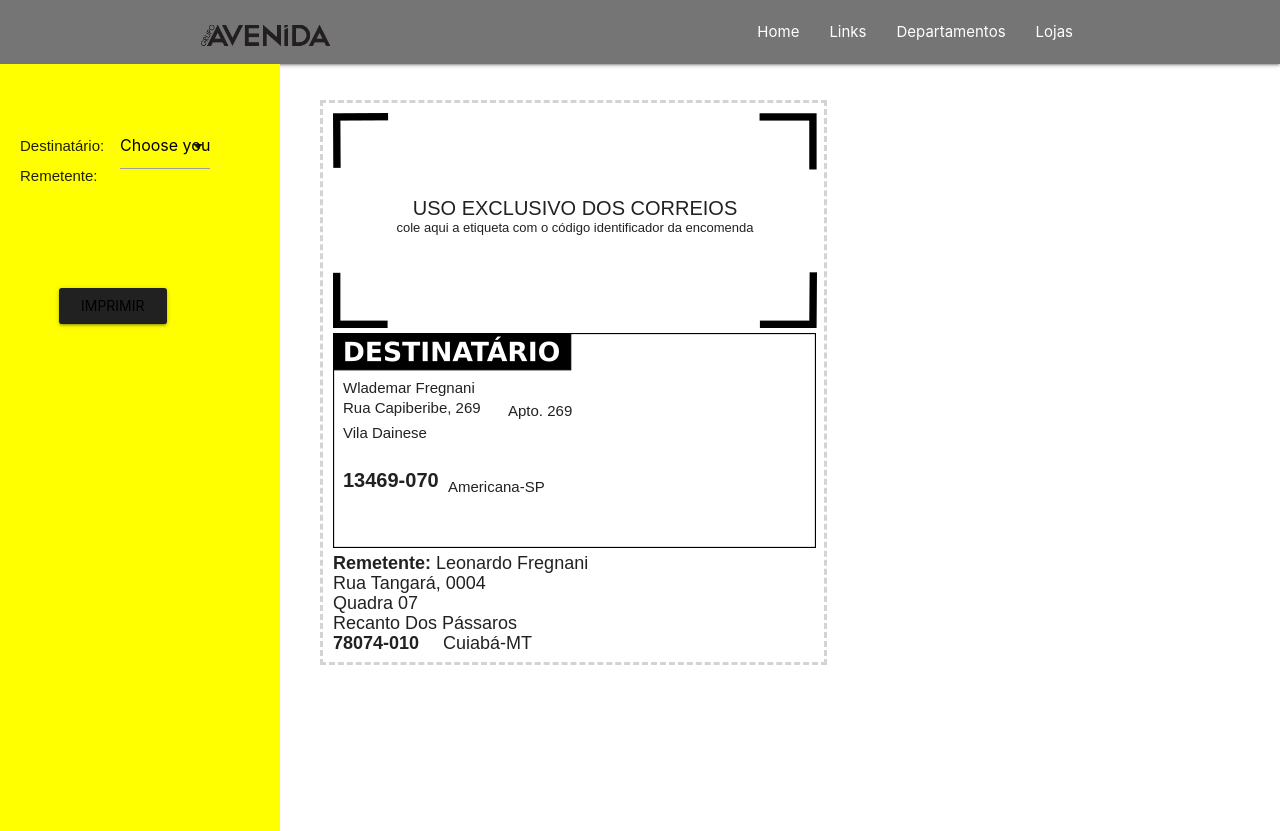
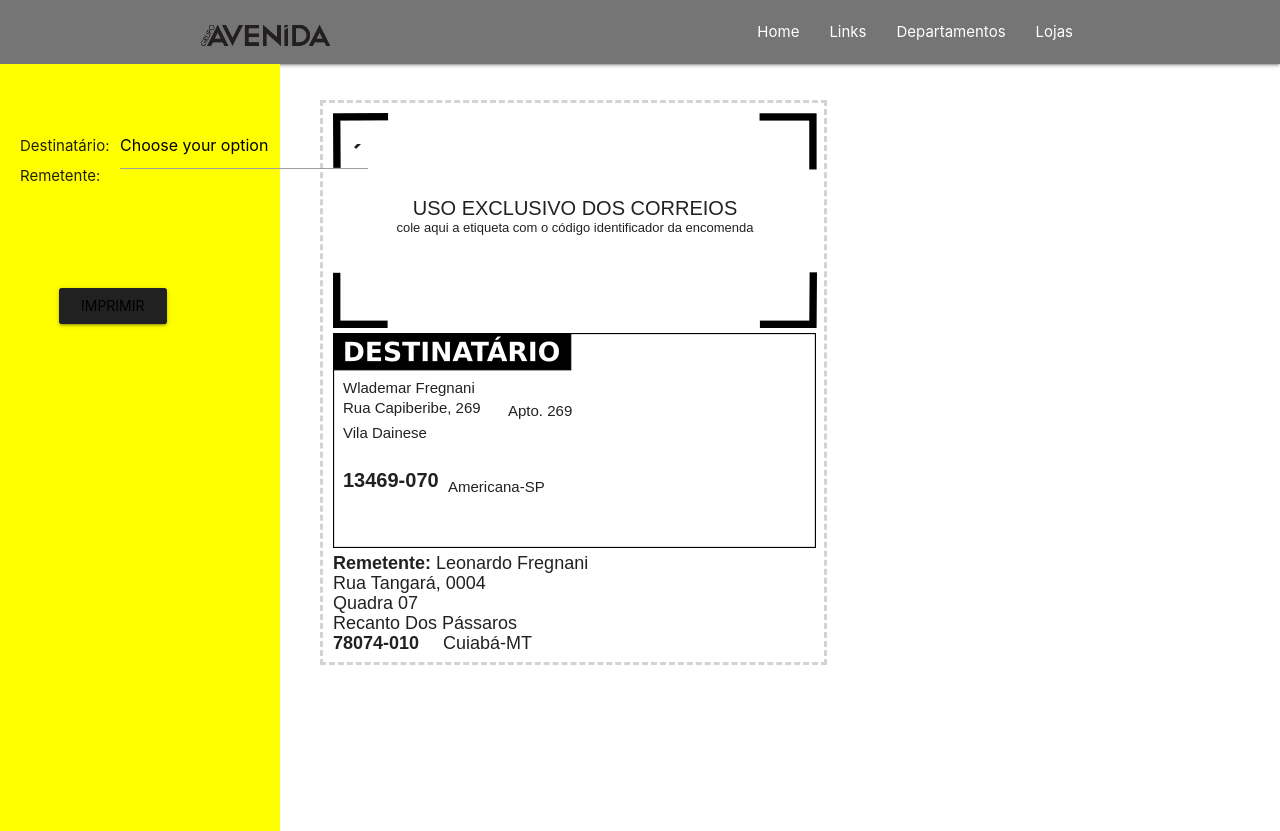
Before and after one commit to CleverssonHames/intranetgav, a Django app: template templates/intranet/etiqueta_correios.html in a window 1280 px wide. Shown: the top 831 px of the page. Run offline with Django 3.2, Linux system fonts and the light colour scheme; the template is opened without the code that fills it, so the values that code supplies are empty.

Commit message:
alterando 18

```diff
--- a/static/intranet/main.css
+++ b/static/intranet/main.css
@@ -1,10 +1,8 @@
 /* Inicio da seção Seção de seleção do remetente e destinatario */
 .destinatario{
     position: absolute;
-    width: 90px;
     left: 20px;
     top: 120px;
-    font-family: Arial, Helvetica, sans-serif;
 }
 .box-destino{
     bottom: 50px;
@@ -18,7 +16,6 @@
     position: absolute;
     top: 150px;
     left: 20px;
-    font-family: Arial, Helvetica, sans-serif;
 }
 .box-remete{
     width: 100px;  /* Tamanho final do select */
```
